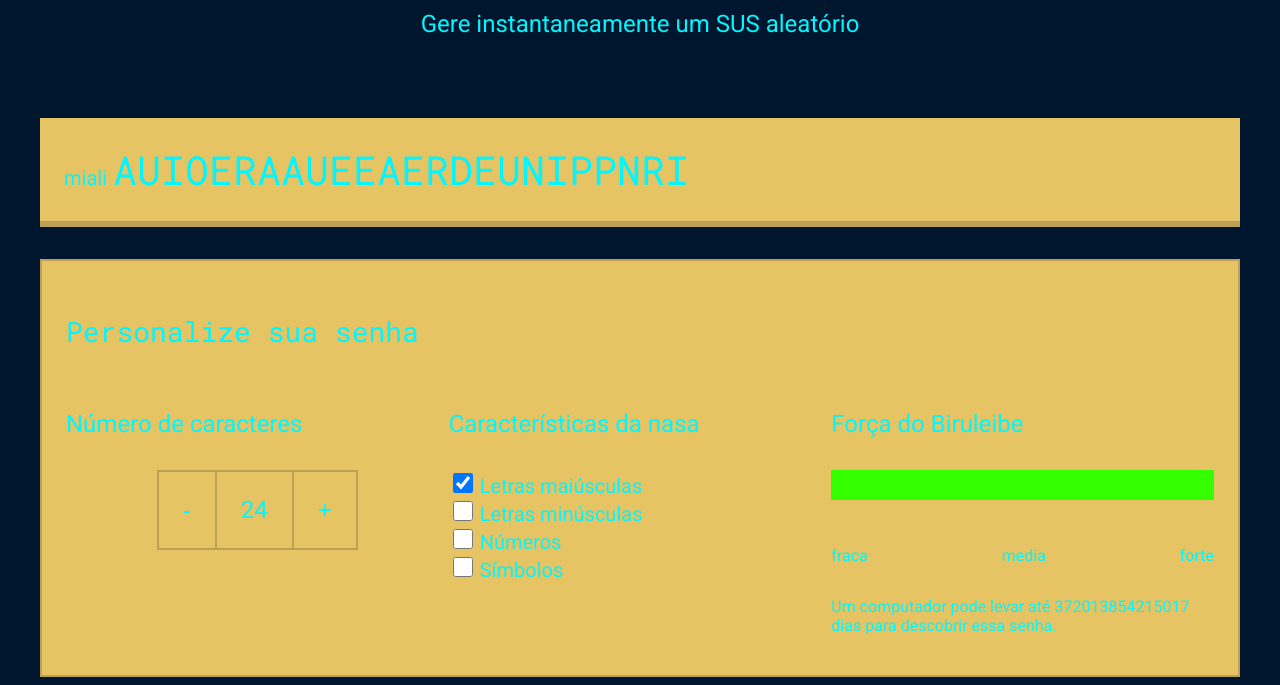
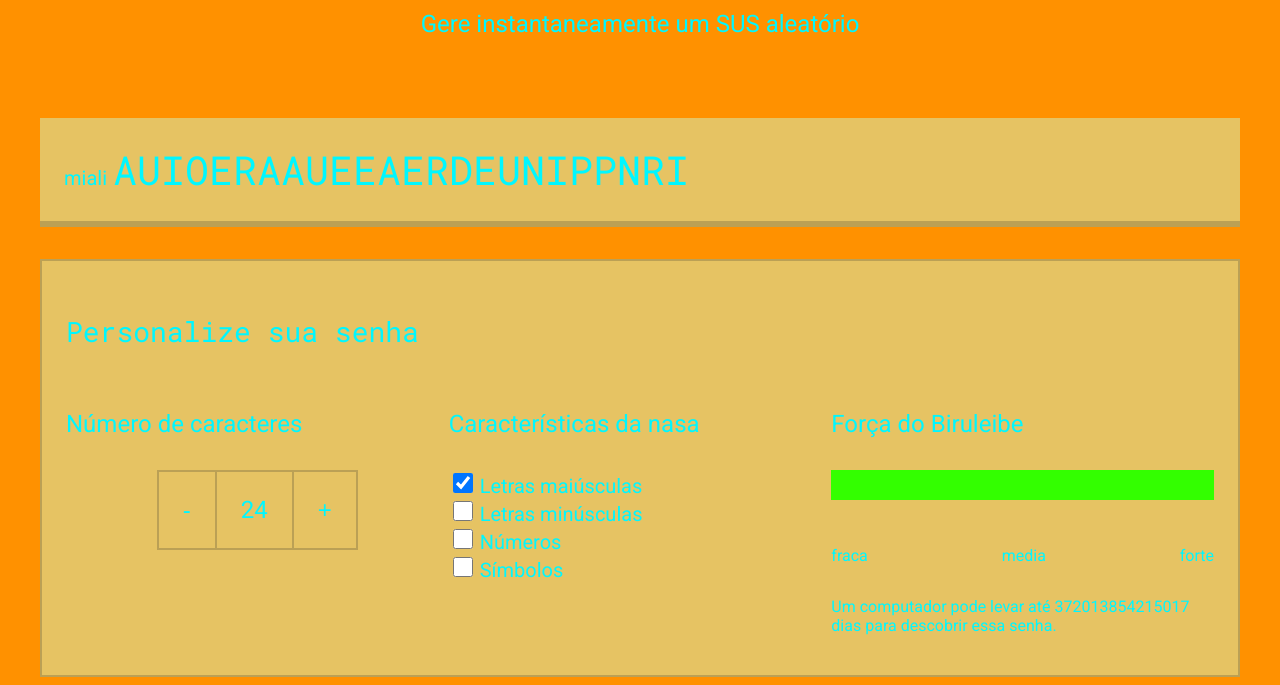
Before and after one commit to victorpreto044/gerador-de-senha-3-D, a plain HTML site: page index.html in a window 1280 px wide. Shown: the part 208-893 px from the top of the page. Drawn offline with Linux system fonts and the light colour scheme.

Commit message:
jfnjtkuyoioiuçt76905

```diff
--- a/index.css
+++ b/index.css
@@ -2,7 +2,7 @@
 
 :root{
     --branco: rgb(0, 247, 255);
-    --cor-de-fundo: #00162E;
+    --cor-de-fundo: #ff9100;
     --fundo-senha: #e6c363;
     --fundo-texto: #e6c363;
     --borda: #bba055;
```
